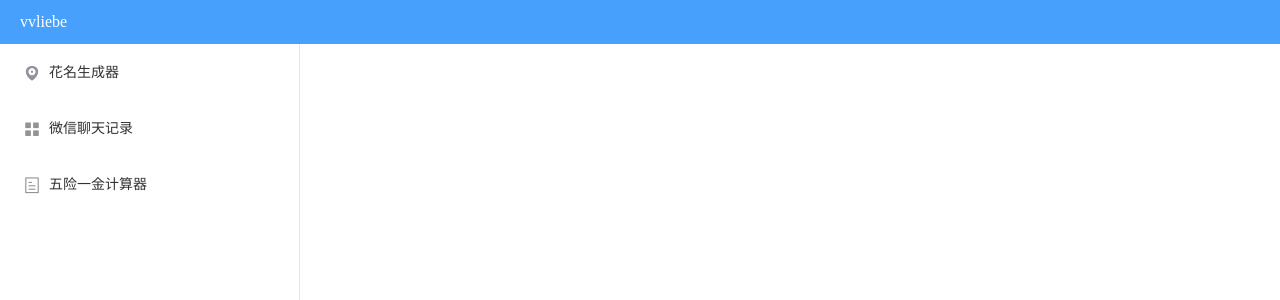
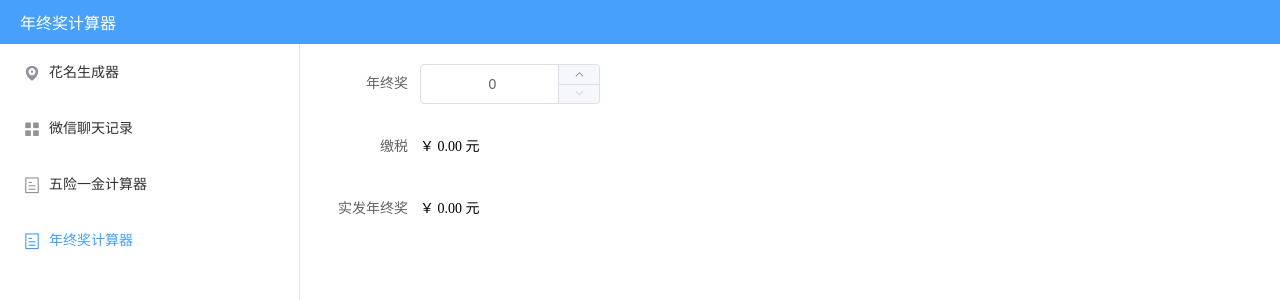
Before and after one commit to xhblovewmy/v-tools, a Vue app: page /bonus in a window 1280 px wide. Shown: the top 300 px of the page. Built offline with nearby package versions, Linux system fonts and the light colour scheme.

Commit message:
feat: update bonus

```diff
--- a/src/const/salary.js
+++ b/src/const/salary.js
@@ -151,6 +151,17 @@ export const newTaxRatio = [
   [null, 45, 181920]
 ]
 
+// 年终奖个人所得税速查表
+export const newBonusTaxRatio = [
+  [36000, 3, 0],
+  [144000, 10, 210],
+  [300000, 20, 1410],
+  [420000, 25, 2660],
+  [660000, 30, 4410],
+  [960000, 35, 7160],
+  [null, 45, 15160]
+]
+
 // 最低工资
 export const minSalaryMap = {
   1: 2420,
--- /dev/null
+++ b/src/pages/salary/bonus.vue
@@ -0,0 +1,53 @@
+<template>
+  <div>
+    <el-form label-width="100px" @submit.native.prevent>
+      <el-form-item label="年终奖">
+        <el-input-number
+          v-model="bonus"
+          :min="0"
+          :step="100"
+          controls-position="right"
+        />
+      </el-form-item>
+      <el-form-item label="缴税">
+        <span> {{ tax | currencyFitler }}</span>
+      </el-form-item>
+      <el-form-item label="实发年终奖">
+        <span> {{ realBonus | currencyFitler }}</span>
+      </el-form-item>
+    </el-form>
+  </div>
+</template>
+
+<script>
+import {
+  newBonusTaxRatio
+} from '@/const/salary'
+export default {
+  data () {
+    return {
+      bonus: 0
+    }
+  },
+  filters: {
+    currencyFitler (value) {
+      if (value === null || value === undefined) return null
+      return `￥ ${value.toFixed(2)} 元`
+    }
+  },
+  computed: {
+    tax () {
+      for (const [max, ratio, deduction] of newBonusTaxRatio) {
+        if (max === null || this.bonus <= max) return this.bonus * ratio / 100 - deduction
+      }
+    },
+    realBonus () {
+      return this.bonus - this.tax
+    }
+  }
+}
+</script>
+
+<style lang="stylus" module>
+
+</style>
--- a/src/router/index.js
+++ b/src/router/index.js
@@ -3,6 +3,7 @@ import Router from 'vue-router'
 import Nickname from '@/pages/nickname'
 import FakeTalk from '@/pages/fake-talk'
 import Salary from '@/pages/salary'
+import Bonus from '@/pages/salary/bonus'
 import bus from '@/bus'
 
 Vue.use(Router)
@@ -41,6 +42,16 @@ export const routes = [
       title: '五险一金计算器',
       iconClass: 'el-icon-tickets'
     }
+  },
+  {
+    path: '/bonus',
+    name: 'bonus',
+    component: Bonus,
+    isMenu: true,
+    meta: {
+      title: '年终奖计算器',
+      iconClass: 'el-icon-tickets'
+    }
   }
 ]
 
```
